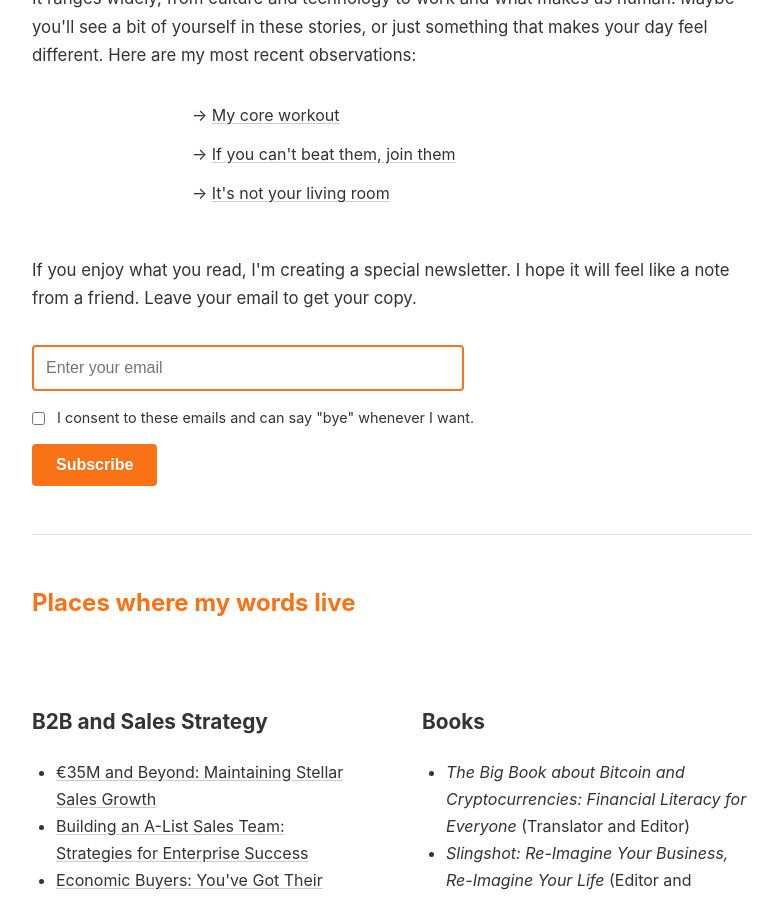
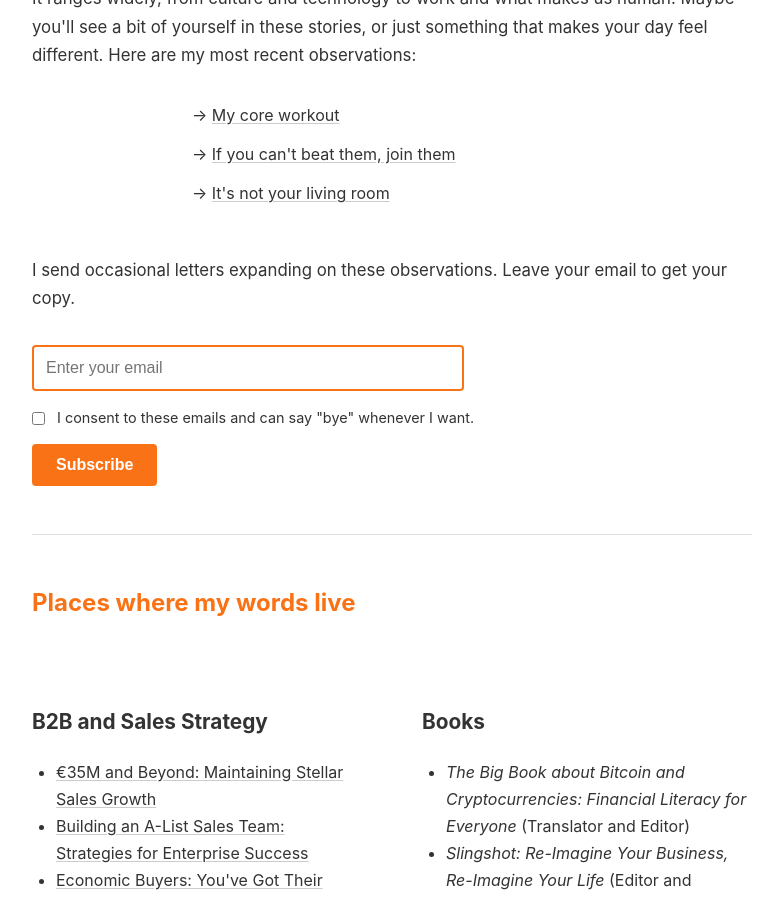
Before and after one commit to westleyovercash/westleyovercash.github.io, a Jekyll site: the page built from index.md, in a window 1280 px wide and 900 px high, scrolled down 706 px. Shown: the whole window, without its empty margins (248-1031 px from the left). Built offline with Jekyll 4.4.1, drawn with Linux system fonts in a browser that asks for light colours.

Commit message:
Update index.md

```diff
--- a/index.md
+++ b/index.md
@@ -25,7 +25,7 @@ You can **<a href="/contact">get in touch</a>** or read these kinds of stories i
 {% endfor %}
 </ul>
 
-<p style="margin-top: 3rem;">If you enjoy what you read, I'm creating a special newsletter. I hope it will feel like a note from a friend. Leave your email to get your copy.</p>
+<p style="margin-top: 3rem;">I send occasional letters expanding on these observations. Leave your email to get your copy.</p>
 
 <form action="https://buttondown.email/api/emails/embed-subscribe/westley" method="post" target="popupwindow" style="margin: 2rem 0;">
   <input type="email" name="email" placeholder="Enter your email" required style="display: block; margin-bottom: 1rem;">
```
